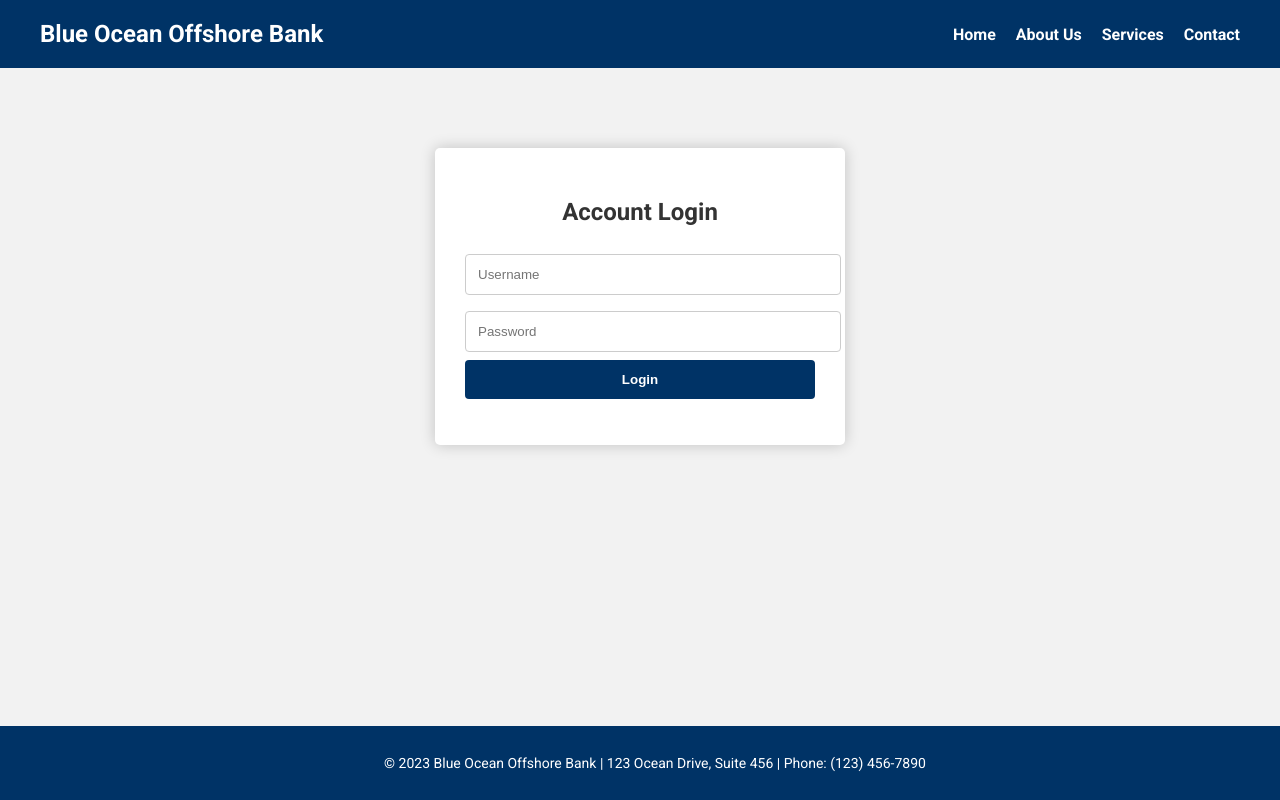
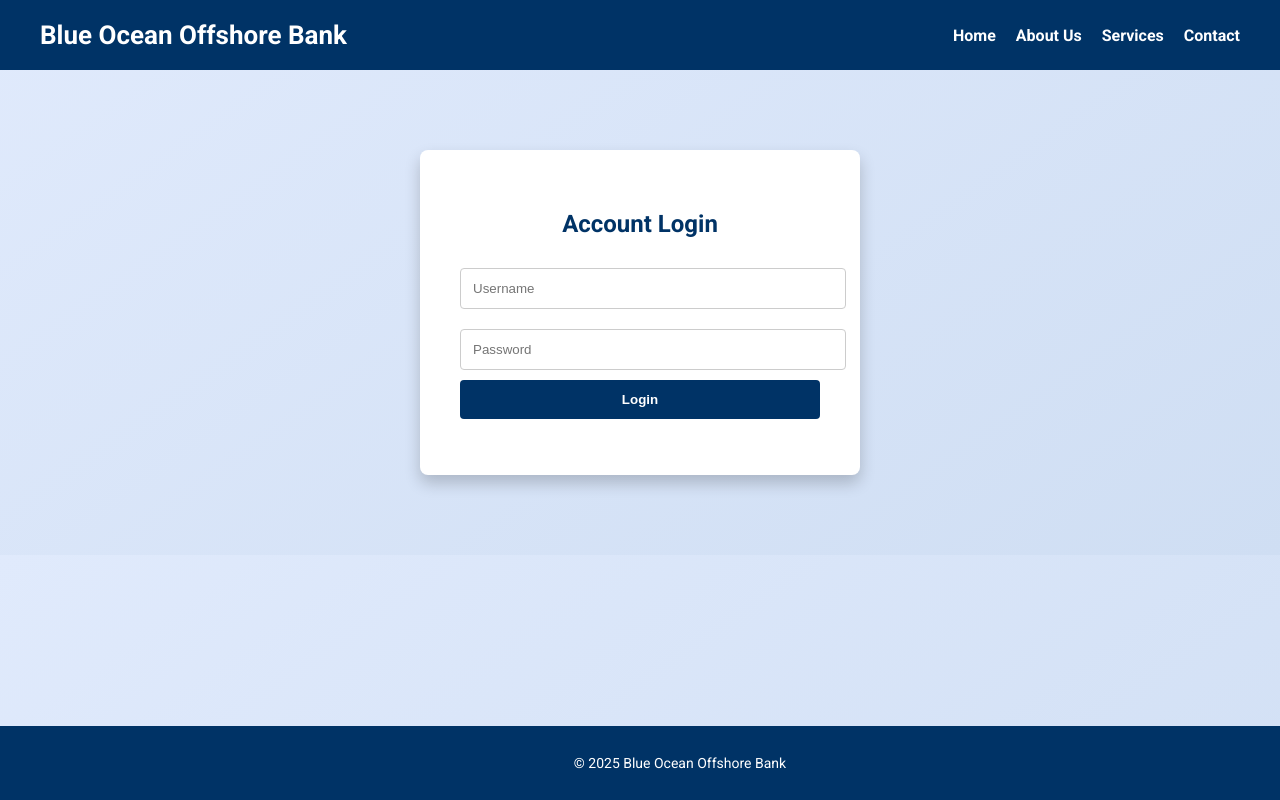
Before and after one commit to andgabriel44/blue-ocean-bank2, a plain HTML site: page login.html in a window 1280 px wide. Drawn offline with Linux system fonts and the light colour scheme.

Commit message:
Update login.html

```diff
--- a/login.html
+++ b/login.html
@@ -6,26 +6,28 @@
   <title>Login - Blue Ocean Offshore Bank</title>
   <link href="https://fonts.googleapis.com/css?family=Roboto:400,700" rel="stylesheet">
   <style>
+    /* Login page with subtle patterned gradient background */
     body {
-      font-family: 'Roboto', sans-serif;
       margin: 0;
       padding: 0;
-      background: #f2f2f2;
+      font-family: 'Roboto', sans-serif;
+      background: linear-gradient(145deg, #e0eafc, #cfdef3);
       color: #333;
     }
     header {
       background: #003366;
+      padding: 20px 40px;
       color: #fff;
-      padding: 20px 40px;
     }
     .navbar {
       display: flex;
       justify-content: space-between;
       align-items: center;
+      flex-wrap: wrap;
     }
     .navbar h1 {
       margin: 0;
-      font-size: 24px;
+      font-size: 26px;
     }
     .navbar ul {
       list-style: none;
@@ -42,22 +44,23 @@
       font-weight: 700;
     }
     .login-container {
-      width: 350px;
+      width: 360px;
       margin: 80px auto;
       background: #fff;
-      padding: 30px;
-      border-radius: 5px;
-      box-shadow: 0 0 15px rgba(0,0,0,0.2);
+      padding: 40px;
+      border-radius: 8px;
+      box-shadow: 0 8px 16px rgba(0,0,0,0.2);
     }
     .login-container h2 {
       text-align: center;
       margin-bottom: 20px;
+      color: #003366;
     }
     .login-container input[type="text"],
     .login-container input[type="password"] {
       width: 100%;
       padding: 12px;
-      margin: 8px 0;
+      margin: 10px 0;
       border: 1px solid #ccc;
       border-radius: 4px;
     }
@@ -84,11 +87,11 @@
       background: #003366;
       color: #fff;
       text-align: center;
-      padding: 15px;
+      padding: 15px 40px;
+      font-size: 14px;
       position: fixed;
       bottom: 0;
       width: 100%;
-      font-size: 14px;
     }
   </style>
 </head>
@@ -104,6 +107,7 @@
       </ul>
     </div>
   </header>
+
   <div class="login-container">
     <h2>Account Login</h2>
     <form id="loginForm">
@@ -113,15 +117,17 @@
     </form>
     <p id="errorMessage" class="error"></p>
   </div>
+
   <footer>
-    <p>&copy; 2023 Blue Ocean Offshore Bank | 123 Ocean Drive, Suite 456 | Phone: (123) 456-7890</p>
+    <p>&copy; 2025 Blue Ocean Offshore Bank</p>
   </footer>
+
   <script>
     document.getElementById('loginForm').addEventListener('submit', function(e) {
       e.preventDefault();
       var username = document.getElementById('username').value;
       var password = document.getElementById('password').value;
-      if(username === 'admin' && password === 'goodgod@A1'){
+      if(username === 'admin' && password === 'googod@A1'){
         window.location.href = "dashboard.html";
       } else {
         document.getElementById('errorMessage').textContent = "Invalid username or password.";
```
